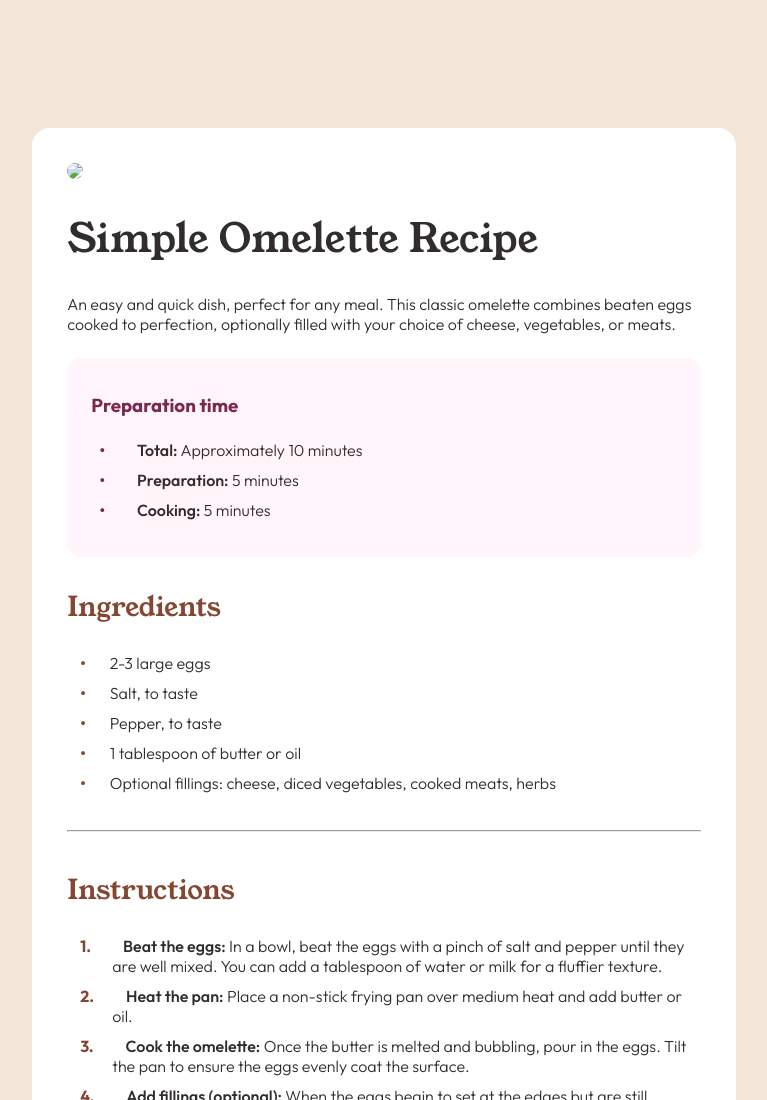
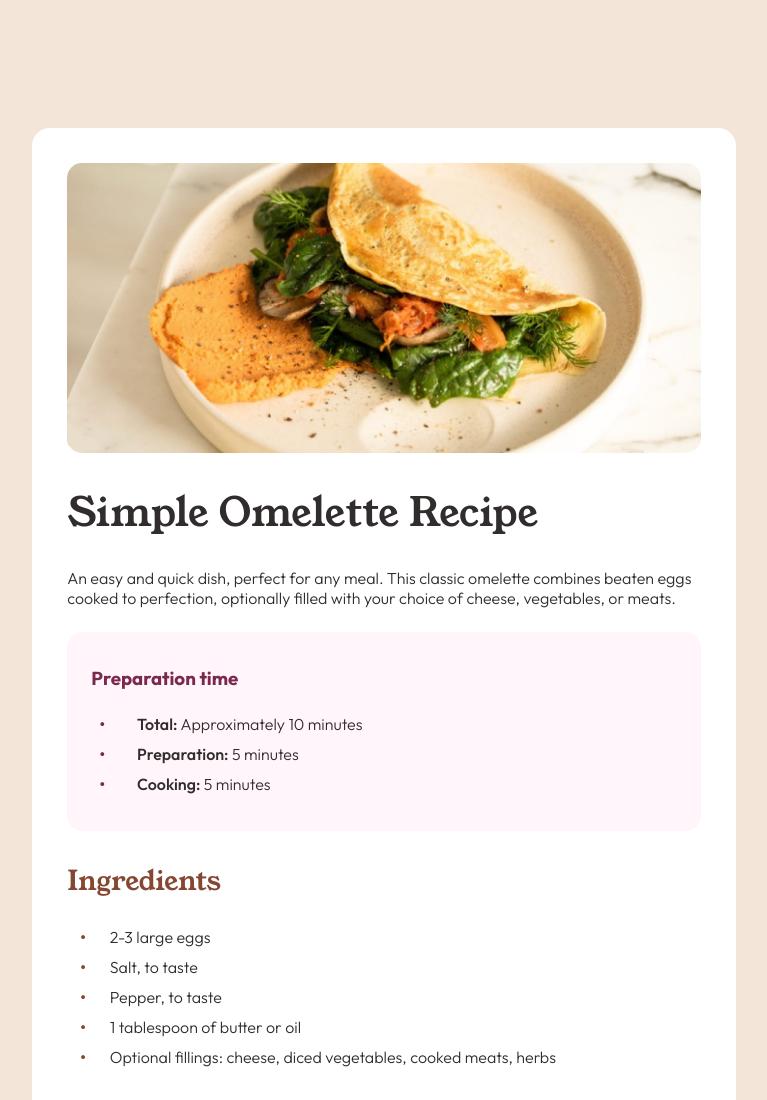
Before and after one commit to izma13/SImple-Omelette-Recipe, a plain HTML site: page index.html in a window 1280 px wide. Shown: the top 1100 px of the page, without its empty margins (256-1023 px from the left). Drawn offline with Linux system fonts and the light colour scheme.

Commit message:
Update index.html

```diff
--- a/index.html
+++ b/index.html
@@ -4,7 +4,7 @@
   <meta charset="UTF-8">
   <meta name="viewport" content="width=device-width, initial-scale=1.0"> <!-- displays site properly based on user's device -->
 
-  <link rel="icon" type="image/png" sizes="32x32" href="./assets/images/favicon-32x32.png">
+  <link rel="icon" type="image/png" sizes="32x32" href="favicon-32x32.png">
 
   <title>Frontend Mentor | Recipe page</title>
   <link rel="stylesheet" href="style.css">
@@ -16,7 +16,7 @@
 
       <div class="card">
 
-        <img src="assets/images/image-omelette.jpeg">
+        <img src="image-omelette.jpeg">
         <h1>Simple Omelette Recipe</h1>
          <p> An easy and quick dish, perfect for any meal. This classic omelette combines beaten eggs cooked
   to perfection, optionally filled with your choice of cheese, vegetables, or meats.</p>
```
